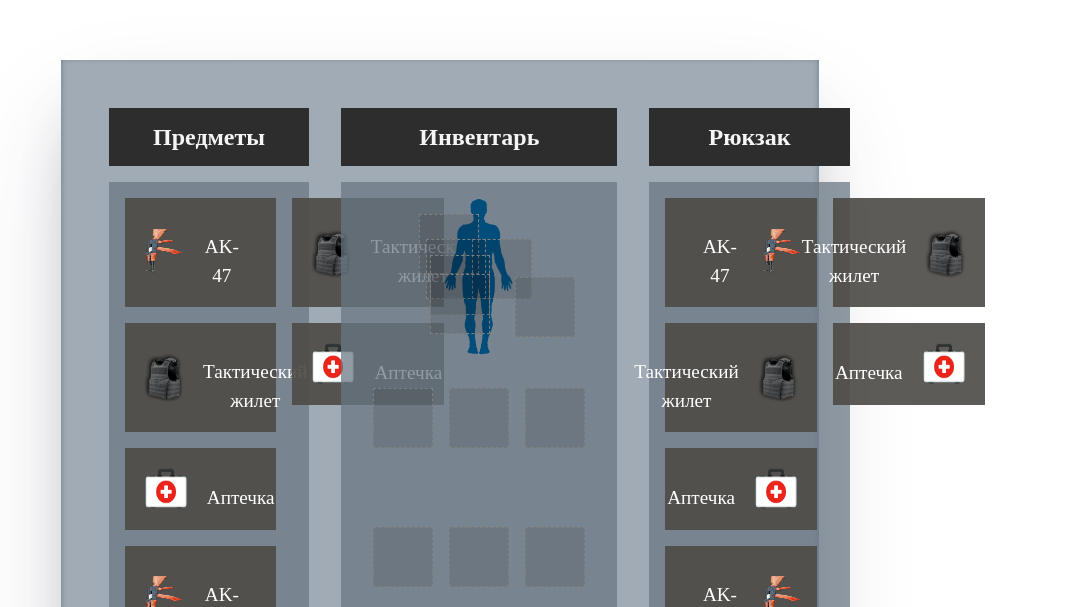
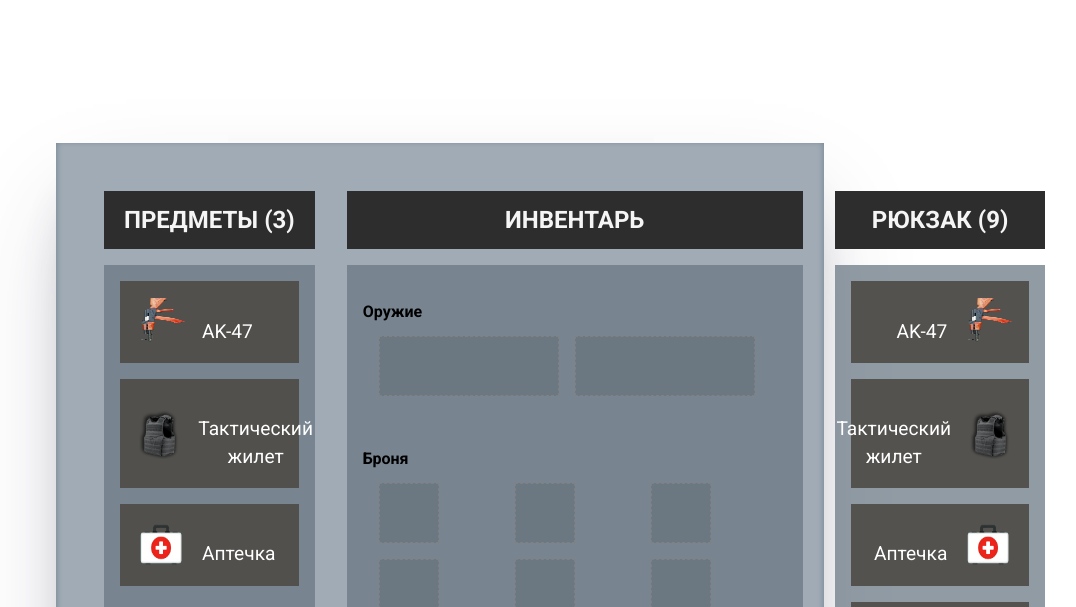
Before and after one commit to sas0mir/rage_mp_inventory, a Vue app: page / in a window 1280 px wide. Shown: the part 193-800 px from the top of the page, without its empty margins (200-1276 px from the left). Built offline with nearby package versions, Linux system fonts and the light colour scheme.

Commit message:
D-002: верстка, отдельные данные для экипировки

```diff
--- a/index.html
+++ b/index.html
@@ -3,6 +3,9 @@
   <head>
     <meta charset="UTF-8">
     <link rel="icon" href="/favicon.ico">
+    <link rel="preconnect" href="https://fonts.googleapis.com">
+    <link rel="preconnect" href="https://fonts.gstatic.com" crossorigin>
+    <link href="https://fonts.googleapis.com/css2?family=Archivo+Black&family=Roboto:ital,wght@0,100;0,300;0,400;0,500;0,700;0,900;1,100;1,300;1,400;1,500;1,700;1,900&display=swap" rel="stylesheet">
     <meta name="viewport" content="width=device-width, initial-scale=1.0">
     <title>Rage mp inventory</title>
   </head>
--- a/src/components/Inventory.vue
+++ b/src/components/Inventory.vue
@@ -2,13 +2,13 @@
   <div class="inventory">
     <!-- Список стэша -->
     <section class="inventory-box side-left">
-      <h3>Предметы</h3>
+      <h3>Предметы ({{ stack.length }})</h3>
       <div class="inventory-container container-column">
         <div
-          v-for="item in stash"
+          v-for="item in stack"
           :key="item.id"
           class="inventory-side-item"
-          @mouseover="showTooltip(item)"
+          @mouseover="showLeftTooltip(item)"
           @mouseleave="hideTooltip"
           draggable="true"
           @dragstart="dragStart(item)"
@@ -17,20 +17,37 @@
           <p>{{ item.name }}</p>
         </div>
       </div>
+      <!-- Tooltip -->
+      <div v-if="tooltipLeftVisible" class="tooltip tooltip-left" :style="tooltipStyle">
+        <h4>{{ tooltipItem.name }}</h4>
+        <p>{{ tooltipItem.description_full }}</p>
+        <div class="tooltip-footer">
+          <p>Состояние: {{ tooltipItem.health }}</p>
+          <p>Размер: {{ tooltipItem.slotable }}</p>
+        </div>
+      </div>
     </section>
 
     <!-- Инвентарь игрока -->
     <div class="inventory-box side-center">
       <h3>Инвентарь</h3>
-      <div class="inventory-container container-center">
-        <div class="equipment">
-          <div class="equipment-slots">
-            <div class="slot equipment_head"></div>
-            <div class="slot equipment_vest"></div>
-            <div class="slot equipment_clothes_up"></div>
-            <div class="slot equipment_clothes_down"></div>
-            <div class="slot equipment_accessories"></div>
-            <div class="slot equipment_shoes"></div>
+      <div class="inventory-container container-column">
+        <div class="equipment-weapons">
+          <h4>Оружие</h4>
+          <div class="grid">
+            <div class="slot slot-x3"></div>
+            <div class="slot slot-x3"></div>
+          </div>
+        </div>
+        <div class="equipment-body">
+          <h4>Броня</h4>
+          <div class="grid">
+            <div class="slot"></div>
+            <div class="slot"></div>
+            <div class="slot"></div>
+            <div class="slot"></div>
+            <div class="slot"></div>
+            <div class="slot"></div>
           </div>
         </div>
         <div class="grid">
@@ -46,7 +63,7 @@
             v-if="slot.item"
             :src="slot.item.icon"
             :alt="slot.item.name"
-            @mouseover="showTooltip(slot.item)"
+            @mouseover="showLeftTooltip(slot.item)"
             @mouseleave="hideTooltip"
           />
         </div>
@@ -55,14 +72,14 @@
     </div>
 
     <!-- Рюкзак -->
-    <div class="inventory-box side-right">
-      <h3>Рюкзак</h3>
+    <section class="inventory-box side-right">
+      <h3>Рюкзак ({{ inventory.length }})</h3>
       <div class="inventory-container container-column">
         <div
-          v-for="item in stash"
+          v-for="item in inventory"
           :key="item.id"
           class="inventory-side-item items-right"
-          @mouseover="showTooltip(item)"
+          @mouseover="showRightTooltip(item)"
           @mouseleave="hideTooltip"
           draggable="true"
           @dragstart="dragStart(item)"
@@ -71,13 +88,22 @@
           <img :src="item.icon" :alt="item.name" />
         </div>
       </div>
-    </div>
+      <!-- Tooltip -->
+      <div v-if="tooltipRightVisible" class="tooltip tooltip-right" :style="tooltipStyle">
+        <h4>{{ tooltipItem.name }}</h4>
+        <p>{{ tooltipItem.description_full }}</p>
+        <div class="tooltip-footer">
+          <p>Состояние: {{ tooltipItem.health }}</p>
+          <p>Размер: {{ tooltipItem.slotable }}</p>
+        </div>
+      </div>
+    </section>
 
     <!-- Tooltip -->
-    <div v-if="tooltipVisible" class="tooltip" :style="tooltipStyle">
+    <!-- <div v-if="tooltipVisible" class="tooltip" :style="tooltipStyle">
       <h4>{{ tooltipItem.name }}</h4>
       <p>{{ tooltipItem.description_full }}</p>
-    </div>
+    </div> -->
   </div>
 </template>
 
@@ -88,61 +114,75 @@ import { useInventoryItemsStore, type InventoryItem } from "../stores/inventory_
 export default {
   name: "UserInventory",
   setup() {
-    // Список стэша
+    // Получаем данные из стейта
     const inventoryItemsStore = useInventoryItemsStore();
-    const items = inventoryItemsStore.inventoryItems;
-    const stash = ref(items);
+    const inventoryItems = inventoryItemsStore.inventoryItems;
+    const stackItems = inventoryItemsStore.stackItems;
+    const inventory = ref(inventoryItems);
+    const stack = ref(stackItems);
 
     // Слоты инвентаря
     const inventorySlots = ref(
-      Array.from({ length: 6 }, (_, i) => ({
+      Array.from({ length: inventory.value.length }, (_, i) => ({
         id: i + 1,
         item: <InventoryItem | null>(null),
       }))
     );
 
+    // Всплывающая подсказка
+    const tooltipLeftVisible = ref(false);
+    const tooltipRightVisible = ref(false);
+    const tooltipItem = ref<InventoryItem>({
+      name: '', description_full: '',
+      id: 0,
+      description: '',
+      icon: '',
+      health: 0,
+      size: 0,
+      slotable: 0,
+      stackable: 0
+    });
+    const tooltipStyle = ref({});
+    const showLeftTooltip = (item: InventoryItem) => {
+      tooltipItem.value = item;
+      tooltipLeftVisible.value = true;
+    };
+    const showRightTooltip = (item: InventoryItem) => {
+      tooltipItem.value = item;
+      tooltipRightVisible.value = true;
+    };
+    const hideTooltip = () => {
+      tooltipLeftVisible.value = false;
+      tooltipRightVisible.value = false;
+    };
+
     // Перетаскиваемый элемент
     const draggedItem = ref<InventoryItem | null>(null);
 
-    // Tooltip
-    const tooltipVisible = ref(false);
-    interface TooltipItem {
-      name: string;
-      description_full: string;
-    }
-
-    const tooltipItem = ref<TooltipItem>({ name: '', description_full: '' });
-    const tooltipStyle = ref({});
-
-    const showTooltip = (item: InventoryItem) => {
-      tooltipItem.value = item;
-      tooltipVisible.value = true;
-    };
-
-    const hideTooltip = () => {
-      tooltipVisible.value = false;
-    };
-
     const dragStart = (item: InventoryItem) => {
       draggedItem.value = item;
+      tooltipLeftVisible.value = false;
     };
 
     const drop = (slotId: number) => {
       const slot = inventorySlots.value.find((s) => s.id === slotId);
       if (slot && !slot.item) {
         slot.item = draggedItem.value;
-        stash.value = stash.value.filter((i) => draggedItem.value && i.id !== draggedItem.value.id);
+        inventory.value = inventory.value.filter((i) => draggedItem.value && i.id !== draggedItem.value.id);
         draggedItem.value = null;
       }
     };
 
     return {
-      stash,
+      inventory,
+      stack,
       inventorySlots,
-      tooltipVisible,
+      tooltipLeftVisible,
+      tooltipRightVisible,
       tooltipItem,
       tooltipStyle,
-      showTooltip,
+      showLeftTooltip,
+      showRightTooltip,
       hideTooltip,
       dragStart,
       drop,
@@ -153,6 +193,9 @@ export default {
 
 <style scoped>
 .inventory {
+  position: fixed;
+  top: 10vh;
+  left: 20vw;
   display: flex;
   justify-content: space-between;
   background-color: rgba(112, 128, 144, 0.663);
@@ -160,6 +203,7 @@ export default {
   margin: auto;
   margin-top: 20%;
   padding: 2rem;
+  font-family: "Roboto", serif;
   box-shadow: rgba(50, 50, 93, 0.25) 0px 50px 100px -20px, rgba(0, 0, 0, 0.3) 0px 30px 60px -30px, rgba(10, 37, 64, 0.35) 0px -2px 6px 0px inset;;
 }
 
@@ -183,6 +227,7 @@ export default {
   background-color: rgb(45, 45, 45);
   color: whitesmoke;
   text-align: center;
+  text-transform: uppercase;
   font-size: 1.5rem;
   font-weight: 600;
 }
@@ -190,13 +235,13 @@ export default {
 .inventory-container {
   position: relative;
   display: flex;
-  flex-wrap: wrap;
+  /* flex-wrap: wrap; */
   gap: 1rem;
   padding: 1rem;
   margin: 1rem;
   min-height: 500px;
-  max-height: 60vh;
-  overflow: visible;
+  max-height: 40vh;
+  overflow: auto;
   background-color: rgba(106, 119, 132, 0.734);
 }
 
@@ -204,16 +249,12 @@ export default {
   flex-direction: column;
 }
 
-.container-center {
-  justify-content: space-between;
-}
-
 .inventory-side-item {
   position: relative;
   display: flex;
   justify-content: left;
   align-items: center;
-  width: 90%;
+  width: 100%;
   height: fit-content;
   padding: 1rem;
   background-color: rgba(78, 75, 71, 0.911);
@@ -243,49 +284,12 @@ export default {
   gap: 1rem;
   min-width: 30%;
   padding: 1rem;
-  background-image: url('/player_background.png');
+  /* background-image: url('/player_background.png');
   background-repeat: no-repeat;
   background-position: center;
-  background-size: auto 100%;
+  background-size: auto 100%; */
 }
 
-.equipment-slots {
-  position: relative;
-  display: flex;
-  gap: 1rem;
-  height: 100%;
-}
-
-.slot.equipment_head {
-  position: absolute;
-  top: 0;
-  right: 50%;
-}
-.slot.equipment_vest {
-  position: absolute;
-  top: 20%;
-  right: 25%;
-}
-.slot.equipment_clothes_up {
-  position: absolute;
-  top: 20%;
-  left: 25%;
-}
-.slot.equipment_clothes_down {
-  position: absolute;
-  bottom: 20%;
-  right: 45%;
-}
-.slot.equipment_accessories {
-  position: absolute;
-  top: 50%;
-  right: 5%;
-}
-.slot.equipment_shoes {
-  position: absolute;
-  bottom: 5%;
-  right: 45%;
-}
 
 .grid {
   display: grid;
@@ -305,15 +309,43 @@ export default {
   border: 1px dashed gray;
 }
 
+.slot.slot-x2 {
+  width: 120px;
+}
+.slot.slot-x3 {
+  width: 180px;
+}
+
 .tooltip {
   position: absolute;
-  top: 20px;
-  left: 45%;
-  background: white;
-  padding: 10px;
+  width: 60%;
+  top: 6rem;
+  background: rgba(216, 221, 226, 0.847);
+  padding: 1rem;
   border: 1px solid gray;
+  text-wrap: wrap;
+  font-size: 1.1rem;
   z-index: 10;
-  box-shadow: 0 4px 6px rgba(0, 0, 0, 0.1);
+  -webkit-box-shadow: 9px 2px 12px 5px rgba(0,0,0,0.75);
+  box-shadow: 9px 2px 12px 5px rgba(0,0,0,0.75);
+}
+.tooltip.tooltip-right {
+  left: -60%;
+}
+.tooltip.tooltip-left {
+  right: -60%;
+}
+.tooltip h4 {
+  font-size: 1.3rem;
+  font-weight: 600;
+  text-transform: uppercase;
+  padding: 1rem;
+  background-color: rgb(62, 71, 72);
+  color: white;
+}
+.tooltip-footer {
+  display: flex;
+  justify-content: space-between;
 }
 /* max-width: 3840px
 
--- a/src/stores/inventory_items.ts
+++ b/src/stores/inventory_items.ts
@@ -11,6 +11,18 @@ export interface InventoryItem {
     description_full: string
     slotable: number //сколько слотов занимает
     stackable: number //сколько помещается в один стак
+}
+
+export interface EquippedItems {
+    weapons?: InventoryItem[],
+    head?: InventoryItem | null,
+    vest?: InventoryItem | null,
+    clothesUp?: InventoryItem | null,
+    clothesDown?: InventoryItem | null,
+    shoes?: InventoryItem | null,
+    accesories?: InventoryItem[],
+    food?: InventoryItem[],
+    medicine?: InventoryItem[],
 }
 
 const mockStackItems: InventoryItem[] = [
@@ -115,11 +127,85 @@ const mockInventoryItems: InventoryItem[] = [
         slotable: 1,
         stackable: 5
     },
+    {
+        id: 1,
+        name: 'AK-47',
+        description: 'AK-47 - это автоматическая винтовка, разработанная в 1947 году Михаилом Калашниковым в СССР.',
+        icon: './ak47_1.png',
+        health: 39,
+        size: 1,
+        description_full: 'скорострельность - 600 выстрелов в минуту, магазин на 30 патронов, дальность стрельбы - 300 метров',
+        slotable: 3,
+        stackable: 1
+    },
+    {
+        id: 2,
+        name: 'Тактический жилет',
+        description: 'Тактический жилет - это бронежилет, который защищает тело от пуль и осколков.',
+        icon: './bpvest_1.png',
+        health: 75,
+        size: 1,
+        description_full: 'прочность - 75%, защита от пуль - 50%, защита от осколков - 30%',
+        slotable: 3,
+        stackable: 1
+    },
+    {
+        id: 3,
+        name: 'Аптечка',
+        description: 'Аптечка - это медицинский инструмент, который используется для лечения ран и травм.',
+        icon: './medkit_1.png',
+        health: 100,
+        size: 1,
+        description_full: 'восстанавливает 50% здоровья',
+        slotable: 1,
+        stackable: 5
+    },
 ]
+
+const mockEquippedItems: EquippedItems = {
+    weapons: [
+        {
+            id: 1,
+            name: 'AK-47',
+            description: 'AK-47 - это автоматическая винтовка, разработанная в 1947 году Михаилом Калашниковым в СССР.',
+            icon: './ak47_1.png',
+            health: 39,
+            size: 1,
+            description_full: 'скорострельность - 600 выстрелов в минуту, магазин на 30 патронов, дальность стрельбы - 300 метров',
+            slotable: 3,
+            stackable: 1
+        }
+    ],
+    head: {
+        id: 2,
+        name: 'Тактический жилет',
+        description: 'Тактический жилет - это бронежилет, который защищает тело от пуль и осколков.',
+        icon: './bpvest_1.png',
+        health: 75,
+        size: 1,
+        description_full: 'прочность - 75%, защита от пуль - 50%, защита от осколков - 30%',
+        slotable: 3,
+        stackable: 1
+    },
+    medicine: [
+        {
+            id: 3,
+            name: 'Аптечка',
+            description: 'Аптечка - это медицинский инструмент, который используется для лечения ран и травм.',
+            icon: './medkit_1.png',
+            health: 100,
+            size: 1,
+            description_full: 'восстанавливает 50% здоровья',
+            slotable: 1,
+            stackable: 5
+        },
+    ]
+}
 
 export const useInventoryItemsStore = defineStore('inventoryItems', () => {
     const stackItems: InventoryItem[] = mockStackItems
     const inventoryItems: InventoryItem[] = mockInventoryItems
+    const equippedItems: EquippedItems = mockEquippedItems
     function setStack(action: string, item: InventoryItem) {
         if (action === 'add') {
             stackItems.push(item)
@@ -136,6 +222,29 @@ export const useInventoryItemsStore = defineStore('inventoryItems', () => {
             inventoryItems.splice(index, 1, item)
         }
     }
+    function setEquippedItems(action: string, position: keyof EquippedItems, item: InventoryItem) {
+        if (action === 'add') {
+            if( ['weapons', 'accesories', 'food', 'medicine'].includes(position) ) {
+                (equippedItems[position] as InventoryItem[]).push(item)
+            } else {
+                (equippedItems[position] as InventoryItem) = item
+            }
+        } else {
+            if( ['weapons', 'accesories', 'food', 'medicine'].includes(position) ) {
+                const index = (equippedItems[position] as InventoryItem[]).findIndex((i) => i.id === item.id);
+                (equippedItems[position] as InventoryItem[]).splice(index, 1, item)
+            } else {
+                (equippedItems[position] as InventoryItem | null) = null;
+            }
+        }
+    }
 
-    return { stackItems, inventoryItems, setStack, setInventory }
+    return {
+        stackItems,
+        inventoryItems,
+        equippedItems,
+        setStack,
+        setInventory,
+        setEquippedItems
+    }
 })
```
Lines whose indentation alone changed are shown as unchanged.
